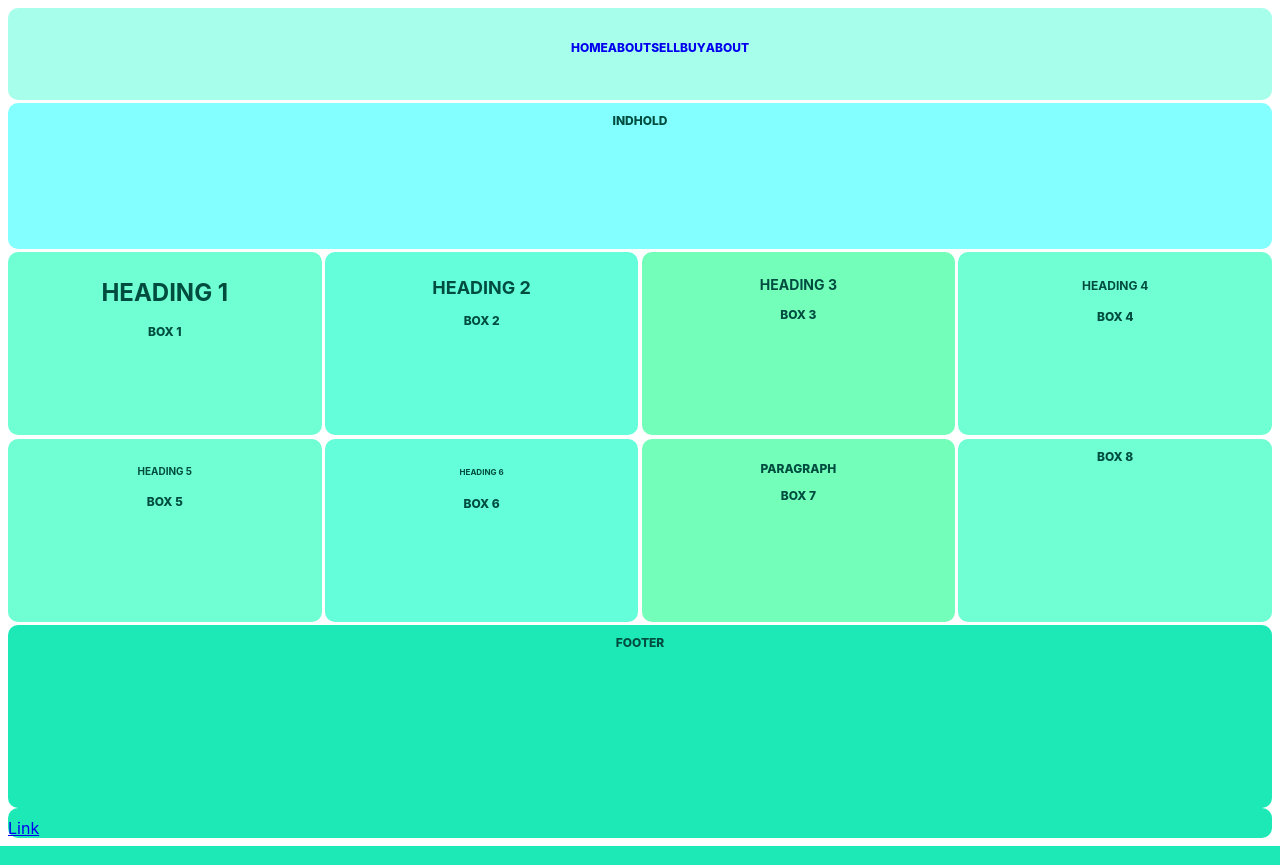
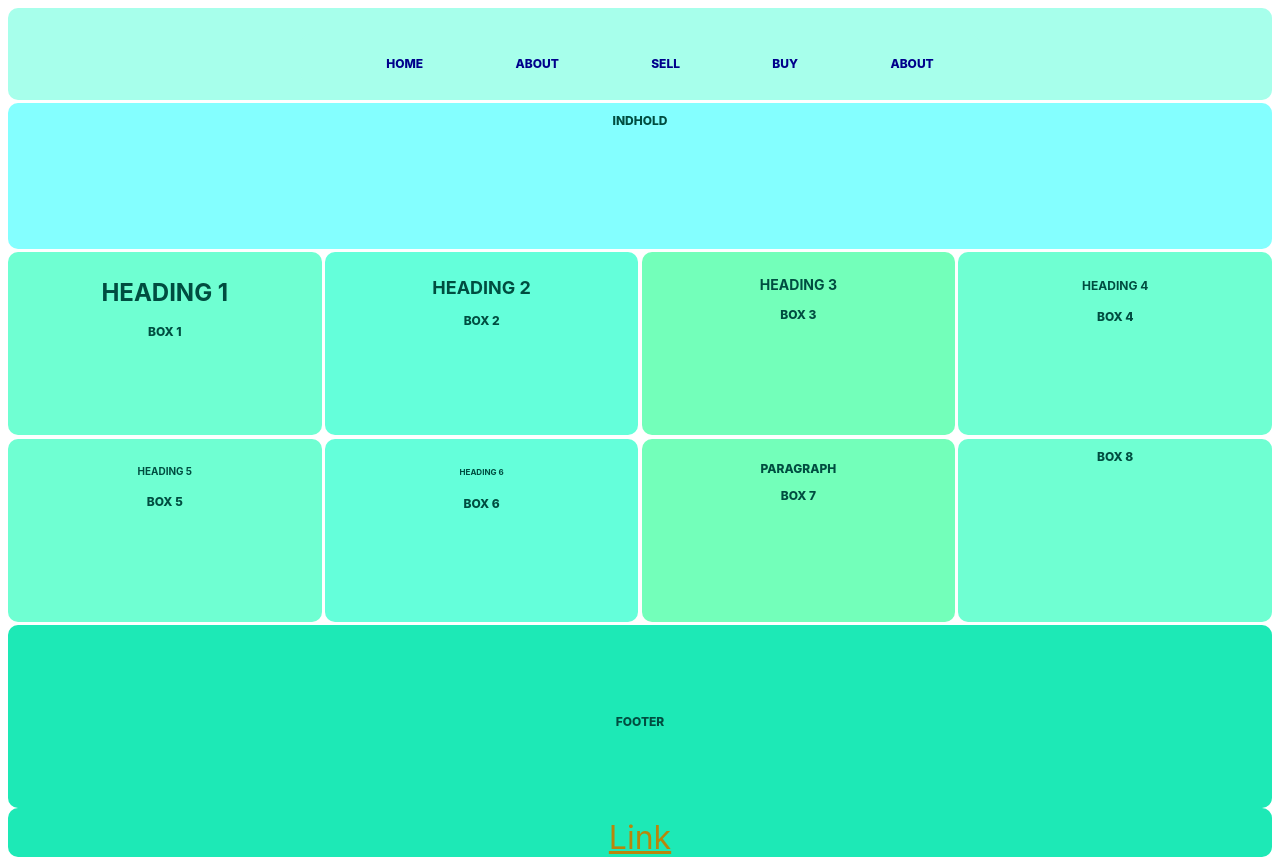
Before and after one commit to Ziniy-creator/web-made-easy, a PHP site: page / in a window 1280 px wide. Run offline with PHP 8.4, Linux system fonts and the light colour scheme; data that the repository does not hold is empty.

Commit message:
Update style.css

```diff
--- a/Grid Made Easy med PHP og HTML/css/style.css
+++ b/Grid Made Easy med PHP og HTML/css/style.css
@@ -44,11 +44,16 @@
       grid-area: nav;
       border-radius: var(--main-radius);
       padding-top: var(--main-padding);
+      display: flex;
+      justify-content: center;
+      align-items: center;
+
   }
 
   ul{
       display: flex;
-      justify-content: center;
+      justify-content: space-around;
+      width: 50vw;
   }
 
   li{
@@ -56,8 +61,13 @@
   }
 
   ul li a{
+      color: darkblue;
       text-decoration: none;
   }
+  ul li a:hover{
+    color: red;
+    text-decoration: none;
+}
   /* grid-area: main = grid-template-areas: "main main main main" dvs main  fylder den del der er template area som passer sammen med grid-area */
 
   main {
@@ -133,11 +143,26 @@
   /* grid-area: footer = grid-template-areas: "footer footer footer footer" dvs footer fylder den del der er template area som passer sammen med grid-area */
 
   footer {
+      display: flex;
+      align-items: center;
+      justify-content: center;
       background: #1de9b6;
       grid-area: footer;
       border-radius: var(--main-radius);
       padding-top: var(--main-padding);
   }
+
+
+  footer a{
+      color: darkgoldenrod;
+      font-size: xx-large;
+  }
+
+  footer a:hover{
+    color: red;
+    font-size: xx-large;
+    background-color: blue;
+}
   /* media only screen and max-width: 768 px, bestemmer hvordan række følgen er på enheder der er 768px bred eller derunder */
 
   @media only screen and (max-width: 768px) {
```
